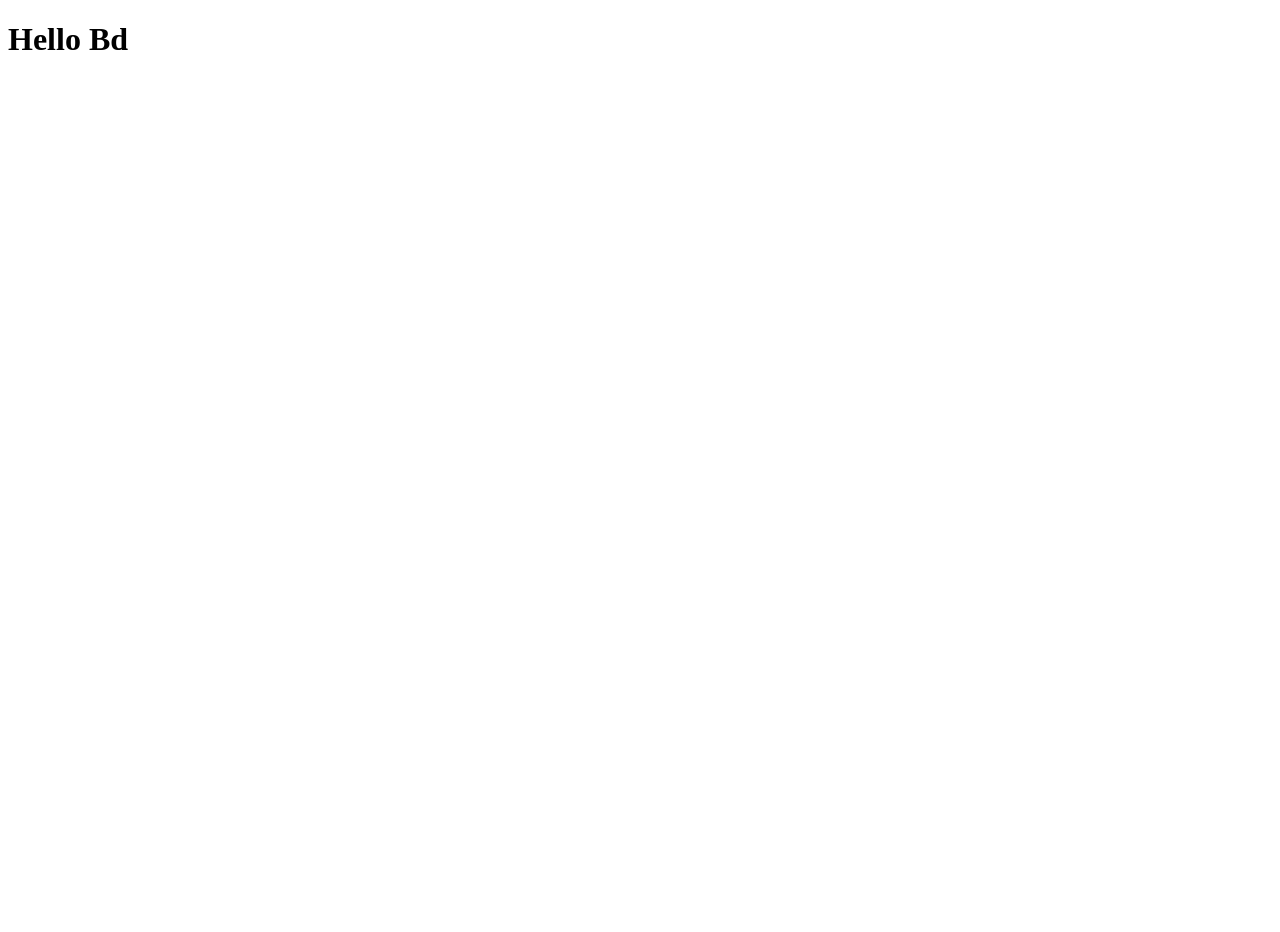
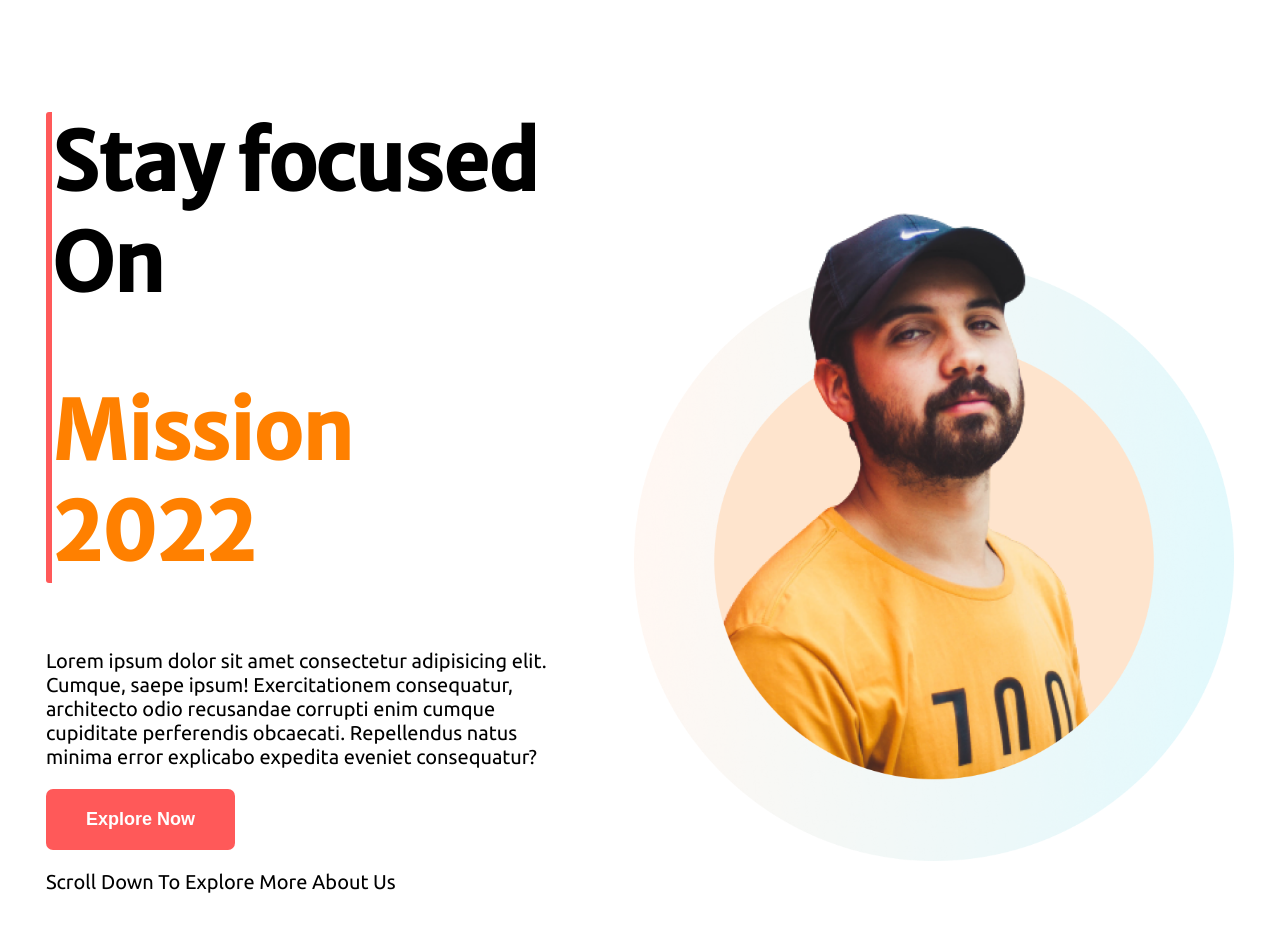
Before and after one commit to Razib2019/developer-portfolio01-rivision, a plain HTML site: page index.html in a window 1280 px wide. Before the commit the page ends 800 px from the top, so only its background shows below. Drawn offline with Linux system fonts and the light colour scheme.

Commit message:
top banner added

```diff
--- a/index.html
+++ b/index.html
@@ -7,10 +7,34 @@
     <meta name="viewport" content="width=device-width, initial-scale=1.0">
     <title>Developer Portfolio</title>
     <link rel="stylesheet" href="style.css">
+    <!-- Google Font Add Link Start From Here -->
+    <link rel="preconnect" href="https://fonts.googleapis.com">
+    <link rel="preconnect" href="https://fonts.gstatic.com" crossorigin>
+    <link
+        href="https://fonts.googleapis.com/css2?family=Lobster&family=Merriweather+Sans:wght@400;500&family=Ubuntu:wght@400;500&display=swap"
+        rel="stylesheet">
+    <!-- Google Font Add Link End From Here -->
 </head>
 
 <body>
-    <h1>Hello Bd</h1>
+    <!-- First Section Or Top Banner Start From Here -->
+    <section class="top-banner">
+        <div class="banner-left half-width">
+            <div class="stright-line">
+                <h1>Stay focused On</h1>
+                <h1><span class="orange-color">Mission 2022</span></h1>
+            </div>
+            <p>Lorem ipsum dolor sit amet consectetur adipisicing elit. Cumque, saepe ipsum! Exercitationem consequatur,
+                architecto odio recusandae corrupti enim cumque cupiditate perferendis obcaecati. Repellendus natus
+                minima error explicabo expedita eveniet consequatur?</p>
+            <button class="btn-button">Explore Now</button>
+            <p>Scroll Down To Explore More About Us</p>
+        </div>
+        <div class="half-width">
+            <img src="./images/person/person-2.png" alt="portfolio_Person_image">
+        </div>
+    </section>
+    <!-- First Section Or Top Banner End From Here -->
 </body>
 
 </html>
--- a/style.css
+++ b/style.css
@@ -0,0 +1,44 @@
+body {
+    font-family: 'Ubuntu', sans-serif;
+}
+
+.half-width {
+    margin: 3%;
+}
+
+.top-banner {
+    display: flex;
+    align-items: center;
+}
+
+.banner-left h1 {
+    font-family: 'Merriweather Sans', sans-serif;
+    font-size: 80px;
+}
+
+.banner-left p {
+    font-size: 20px;
+}
+
+.orange-color {
+    color: #ff8000;
+}
+
+.stright-line {
+    border-left: 6px solid #FF5959;
+    border-radius: 3px;
+}
+
+.btn-button {
+    padding: 20px 40px;
+    background-color: #FF5959;
+    border: none;
+    color: white;
+    font-size: 18px;
+    font-weight: 700;
+    border-radius: 7px;
+}
+
+.top-banner img {
+    width: 600px;
+}
```
